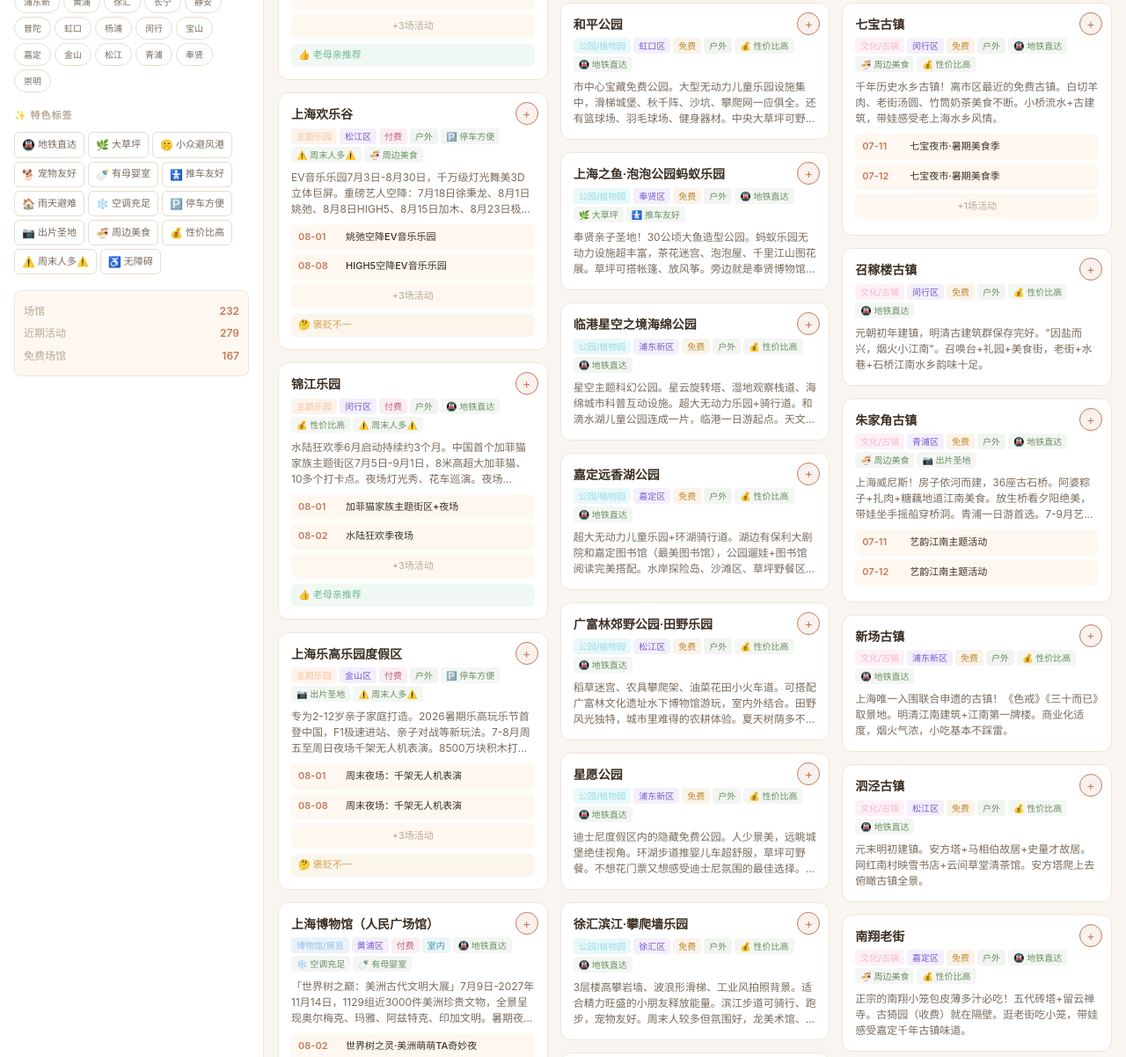
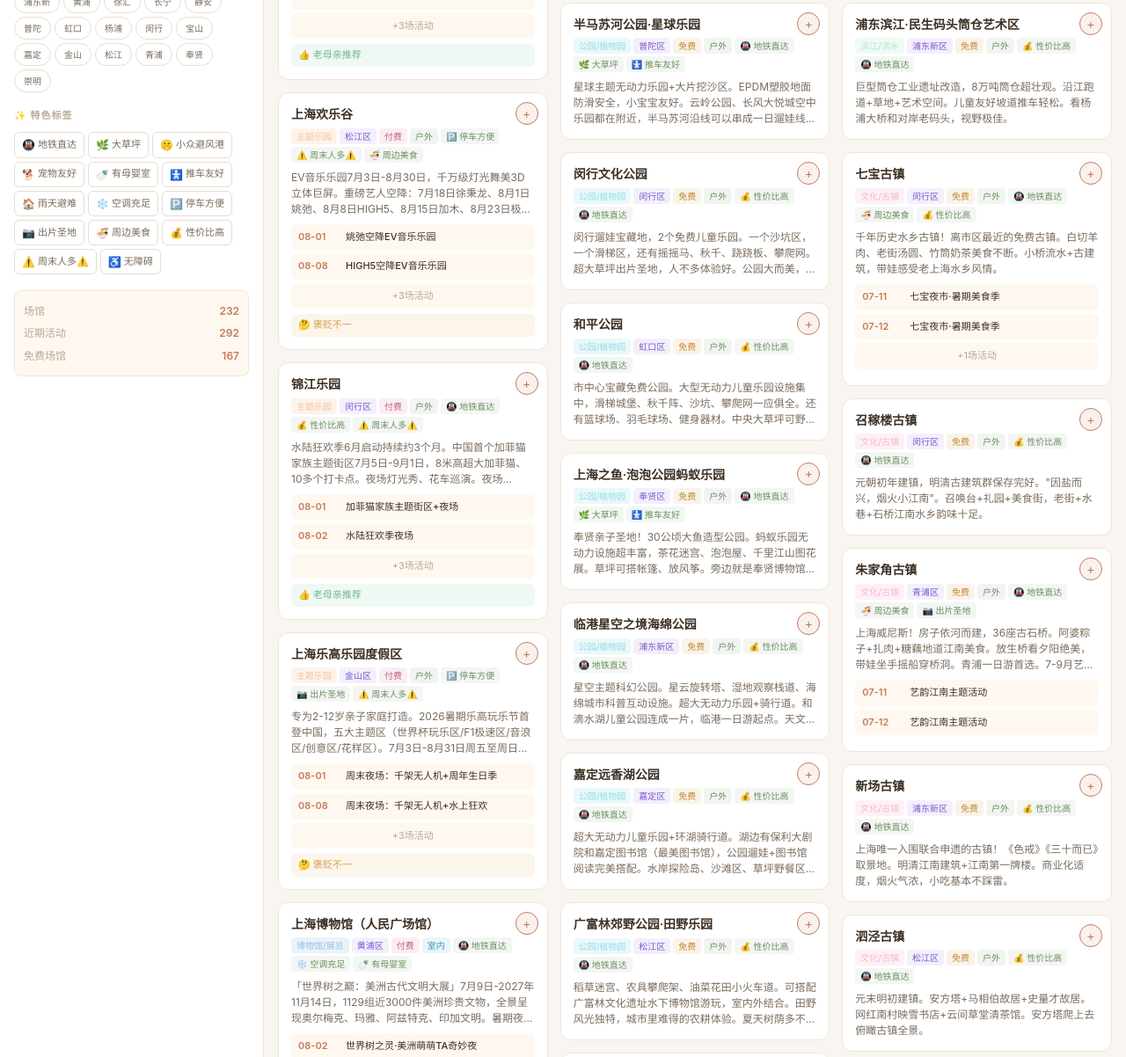
Before and after one commit to wangyanyang0316-hub/shanghai-kids-guide, a plain HTML site: page index.html in a window 1280 px wide. Shown: the part 622-1824 px from the top of the page at 88% size. Drawn offline with Linux system fonts and the light colour scheme; no server answers.

Commit message:
Daily update: 遛娃数据刷新 2026-07-30

```diff
--- a/index.html
+++ b/index.html
@@ -851,12 +851,12 @@
     ticket: '儿童特惠59.9元，成人特惠199元，应届中高考生99元',
     address: '浦东新区南汇新城镇银飞路166号',
     transport: '地铁16号线至临港大道站，3号口换乘1135路',
-    desc: '虎鲸造浪节暑期全程。6.27-8.31夜场连开66天，无人机烟花震撼上映。20万㎡空调房轻松遛娃，十大明星剧目焕新升级。美人鱼大秀、海狮喜剧秀、海豚秀全新登场。新增卡皮巴拉萌趣乐园。',
-    events: [
-      { date: '2026-08-02', title: '夜场无人机烟花+海狮哈哈秀', desc: '虎鲸造浪节·傣迪泼水造浪节，星光夜场至21:00' },
-      { date: '2026-08-09', title: '夜场无人机烟花+海豚奇缘', desc: '海豚秀结合杂技表演+卡皮巴拉萌趣乐园' },
-      { date: '2026-08-16', title: '夜场无人机烟花+美人鱼大秀', desc: '《倾世·人鱼幻境》+夜巡游，北极熊机甲戏水' },
-      { date: '2026-08-23', title: '夜场无人机烟花+虎鲸传奇', desc: '虎鲸传奇前排湿身预警，戏水狂欢节' },
+    desc: '虎鲸造浪节暑期全程。6.27-8.31夜场连开66天，每周末600架无人机+烟花震撼上映。20万㎡空调房轻松遛娃，十大明星剧目焕新升级。全国首个全场景AI机器人互动景区（14台人形机器人覆盖迎宾/科普/巡游/直播）。四大戏水派对、200米机甲喷水巡游、虎鲸星光秀全新上线。美人鱼大秀、海狮喜剧秀、海豚秀全新登场。新增卡皮巴拉萌趣乐园。工会会员专享2.9折起。',
+    events: [
+      { date: '2026-08-02', title: '夜场无人机烟花+海狮哈哈秀', desc: '虎鲸造浪节·傣迪泼水造浪节，600架无人机+烟花，星光夜场至21:00' },
+      { date: '2026-08-09', title: '夜场无人机烟花+海豚奇缘', desc: '海豚秀结合杂技表演+卡皮巴拉萌趣乐园+AI机器人互动' },
+      { date: '2026-08-16', title: '夜场无人机烟花+美人鱼大秀', desc: '《倾世·人鱼幻境》+夜巡游，北极熊机甲戏水+200米机甲喷水巡游' },
+      { date: '2026-08-23', title: '夜场无人机烟花+虎鲸传奇', desc: '虎鲸星光秀首秀+虎鲸传奇前排湿身预警，戏水狂欢节' },
       { date: '2026-08-30', title: '虎鲸造浪节·收官夜场', desc: '66天夜场最后一天，暑期收官无人机烟花盛典' },
     ]
   },
@@ -893,16 +893,16 @@
   {
     id: 5, name: '上海乐高乐园度假区', category: 'theme_park', district: '金山区',
     ageRange: ['2-12','3-6','6-12'], indoor: false, free: false,
-    ticket: '早鸟一日票339元，2大1小亲子票1187元',
+    ticket: '1日票成人434元/儿童345元，午后票(13:30后)儿童209元，2大1小亲子票1323元',
     address: '金山区枫泾镇乐缤路999号',
-    transport: '高铁至金山北站，乘1元接驳大巴8分钟直达',
-    desc: '专为2-12岁亲子家庭打造。2026暑期乐高玩乐节首登中国，F1极速进站、亲子对战等新玩法。7-8月周五至周日夜场千架无人机表演。8500万块积木打造奇幻世界。',
-    events: [
-      { date: '2026-08-01', title: '周末夜场：千架无人机表演', desc: 'F1极速进站、亲子对战' },
-      { date: '2026-08-08', title: '周末夜场：千架无人机表演', desc: '8500万块积木奇幻世界' },
-      { date: '2026-08-15', title: 'F1极速进站+乐高玩乐节', desc: '暑期乐高玩乐节中国首站，8500万块积木' },
-      { date: '2026-08-22', title: '周末夜场：千架无人机表演', desc: '亲子对战+乐高创意搭建' },
-      { date: '2026-08-29', title: '暑期收官夜场', desc: '暑期最后一周夜场无人机表演' },
+    transport: '高铁G1509乐高主题列车至金山北站，乘1元接驳大巴8分钟直达',
+    desc: '专为2-12岁亲子家庭打造。2026暑期乐高玩乐节首登中国，五大主题区（世界杯玩乐区/F1极速区/音浪区/创意区/花样区）。7月3日-8月31日周五至周日夜场千架无人机表演+周年生日季。水上项目全开：音乐喷泉升级、水上摩托艇、沙滩派对。国内首列复兴号乐高乐园主题列车已上线。酒店露天泳池开放。',
+    events: [
+      { date: '2026-08-01', title: '周末夜场：千架无人机+周年生日季', desc: '乐高玩乐节五大主题区+F1极速进站+世界杯玩乐区' },
+      { date: '2026-08-08', title: '周末夜场：千架无人机+水上狂欢', desc: '音乐喷泉升级+水上摩托艇+沙滩派对' },
+      { date: '2026-08-15', title: '乐高玩乐节·音浪创意双主题日', desc: '音浪区互动演出+创意区无限拼搭+花样区秘密花园' },
+      { date: '2026-08-22', title: '周末夜场：千架无人机+周年庆', desc: '周年生日季+亲子对战+午后票优惠' },
+      { date: '2026-08-29', title: '暑期收官夜场', desc: '暑期最后一周夜场无人机表演+水上项目' },
     ]
   },
   {
@@ -911,7 +911,7 @@
     ticket: '常设展免费，美洲文明大展148元，奇妙夜198元',
     address: '黄浦区人民大道201号',
     transport: '地铁1/2/8号线至人民广场站，1号口步行5分钟',
-    desc: '「世界树之巅：美洲古代文明大展」7月9日-2027年11月14日，1129组近3000件美洲珍贵文物，全景呈现奥尔梅克、玛雅、阿兹特克、印加文明。暑期夜场：7月11日-8月31日每周六18:30-21:30「世界树之灵·美洲萌萌TA奇妙夜」卡皮巴拉、羊驼等萌宠进博物馆。新增文物互动体验、创意手工创作等亲子环节。',
+    desc: '「世界树之巅：美洲古代文明大展」7月9日-2027年11月14日，1129组近3000件美洲珍贵文物，全景呈现奥尔梅克、玛雅、阿兹特克、印加文明。暑期夜场：每周二至周五17:00-21:00（收费），每周六18:00-21:00「世界树之灵·美洲萌萌TA奇妙夜」卡皮巴拉、羊驼等萌宠进博物馆。新增文物互动体验、创意手工创作等亲子环节。青少年免费观展福利进行中。',
     coords: [31.2361, 121.4755],
     events: [
       { date: '2026-08-02', title: '世界树之灵·美洲萌萌TA奇妙夜', desc: '卡皮巴拉、羊驼等美洲动物进馆互动，18:30-21:30夜场' },
@@ -927,7 +927,7 @@
     ticket: '免费参观',
     address: '浦东新区世纪大道1952号',
     transport: '地铁2号线至上海科技馆站',
-    desc: '「肇兴中国：秦·大一统之路」文物考古特展6月-9月，510件文物（即将收官）。珠归海上：庄万里家族捐赠两塗轩书画展（第二期）至10月。暂得之乐：暂得楼捐赠明清瓷器展至2027年2月。',
+    desc: '「肇兴中国：秦·大一统之路」文物考古特展6月-9月7日，510件文物（暑假最后看展机会，即将收官）。珠归海上：庄万里家族捐赠两塗轩书画展（第二期）至10月。暂得之乐：暂得楼捐赠明清瓷器展至2027年2月。',
     events: [
       { date: '2026-08-02', title: '秦·大一统之路·收官倒计时', desc: '510件文物，9月7日展览结束，暑假最后看展机会' },
       { date: '2026-08-09', title: '珠归海上书画+瓷器双展', desc: '庄万里家族捐赠书画+暂得楼明清瓷器' },
@@ -1001,6 +1001,11 @@
     desc: '「奇幻帐篷夜」博物馆奇妙夜每周六开营，夜宿博物馆。热力剧场表演、玻璃迷宫挑战。与上博美洲文明大展联动的双馆沉浸研学项目。',
     events: [
       { date: '2026-07-11', title: '奇幻帐篷夜·博物馆夜宿', desc: '限定艺术导览、热力剧场表演、玻璃迷宫' },
+      { date: '2026-08-02', title: '奇幻帐篷夜·博物馆夜宿', desc: '每周六开营，夜宿博物馆+热力剧场+玻璃迷宫' },
+      { date: '2026-08-09', title: '奇幻帐篷夜·博物馆夜宿', desc: '每周六开营，限定艺术导览+双馆沉浸研学' },
+      { date: '2026-08-16', title: '奇幻帐篷夜·博物馆夜宿', desc: '每周六开营，热力剧场表演+玻璃迷宫挑战' },
+      { date: '2026-08-23', title: '奇幻帐篷夜·博物馆夜宿', desc: '每周六开营，暑期收官夜宿体验' },
+      { date: '2026-08-30', title: '奇幻帐篷夜·博物馆夜宿', desc: '每周六开营，暑期最后一场夜宿活动' },
     ]
   },
   {
@@ -1015,16 +1020,17 @@
   {
     id: 14, name: '上海野生动物园', category: 'zoo_aquarium', district: '浦东新区',
     ageRange: ['0-3','3-6','6-12','12+','all'], indoor: false, free: false,
-    ticket: '暑期成人118元，夜场票99元（7月31日前）',
+    ticket: '成人190元，7-8月生日专享99元，1.5米以下儿童0元，夜场成人99元/儿童0元',
     address: '浦东新区宣桥镇南六公路178号',
     transport: '地铁16号线至野生动物园站，换乘浦东125路',
-    desc: '暑期夜公园回归，运营至21:00。《蛋仔派对》IP空降！夜探猛兽区、科普夜游、乘船观动物。巨型蛋仔气模、人偶巡游、6大互动闯关游戏。天鹅湖"动物版天鹅湖"灯光秀。预售低至6折。',
-    events: [
-      { date: '2026-08-01', title: '蛋仔派对·夜公园', desc: '蛋仔人偶欢乐巡游+夜探猛兽区，乘船观动物' },
-      { date: '2026-08-02', title: '萌兽奇趣夜', desc: '暗夜奇遇记导览车，6大互动闯关游戏' },
-      { date: '2026-08-08', title: '夜公园·野趣夜游', desc: '日游狂欢+夜探秘境，水域探秘游船' },
-      { date: '2026-08-15', title: '夜场·东北虎观景晚餐', desc: '老虎餐厅落地玻璃观东北虎，科普夜游' },
-      { date: '2026-08-22', title: '蛋仔派对周末专场', desc: '人偶巡游+夜间灯光秀+互动闯关' },
+    desc: '暑期夜公园回归，9:00-21:00全天候运营。《蛋仔派对》IP联名"萌兽奇趣记"主题活动。8.4米巨型蛋仔气模驻守入口，人偶大巡游每日定时上演。夜场王牌：全国独有夜间猛兽区游览（9:15-20:30），低照度灯光观察猎豹/非洲狮/东北虎/狼群夜间活动。水域探秘黄昏游船（9:15-19:00），夕阳天鹅伴舟。天鹅湖沉浸式光影大秀（20:00），水幕+音乐+灯光。"月光追踪计划"夜场研学上线，集线索印章兑换纪念勋章。萌虎乐队互动表演（19:30）。绿野星漩、百兽夜行、萤火星河等光影场景。',
+    events: [
+      { date: '2026-08-01', title: '蛋仔派对·夜公园', desc: '8.4米巨型蛋仔气模+人偶大巡游+夜探猛兽区+水域探秘游船' },
+      { date: '2026-08-02', title: '萌兽奇趣夜·月光追踪计划', desc: '夜场研学上线，手持藏宝图集线索印章兑换纪念勋章' },
+      { date: '2026-08-08', title: '夜公园·野趣夜游', desc: '日游狂欢+夜探秘境，车入区夜探猛兽+水域探秘黄昏游船' },
+      { date: '2026-08-15', title: '夜场·天鹅湖光影大秀', desc: '20:00天鹅湖沉浸式光影秀，水幕+音乐+灯光，萌虎乐队19:30' },
+      { date: '2026-08-22', title: '蛋仔派对周末专场', desc: '人偶大巡游+6大互动闯关+绿野星漩/百兽夜行光影场景' },
+      { date: '2026-08-29', title: '暑期夜公园收官周末', desc: '夜场研学最后招募，全天候日游夜探秘境模式' },
     ]
   },
   {
@@ -1351,10 +1357,11 @@
     ticket: '完全免费',
     address: '长宁区遵义路100号',
     transport: '地铁2号线至娄山关路站',
-    desc: '上海老牌亲子商场标杆。中庭常年举办免费IP主题展（暑期可能有汪汪队、小马宝莉等）。免费儿童游乐区设施丰富。亲子餐厅、母婴室配套齐全。商场被评为上海儿童友好商场。',
-    events: [
-      { date: '2026-07-26', title: '孩之宝玩具嘉年华·暑期开幕', desc: '变形金刚/培乐多/地产大亨三大IP齐聚中庭，免费体验' },
-      { date: '2026-08-08', title: 'IP主题巡展·亲子手作', desc: '暑期亲子手工坊+变形金刚巡游，中庭免费活动' }
+    desc: '上海老牌亲子商场标杆。7月17日-10月11日"跑进夏天 玩出花样"夏日季。第一弹：7月17日-8月9日孩之宝玩具嘉年华，变形金刚/地产大亨/培乐多三大IP齐聚，机甲变形/抓钞狂欢/海洋球池互动。海岛美陈造梦：沙滩度假屋、喷泉水雾、桨板落日天幕。免费儿童游乐区设施丰富。亲子餐厅、母婴室配套齐全。商场被评为上海儿童友好商场。',
+    events: [
+      { date: '2026-08-02', title: '孩之宝玩具嘉年华·机甲变形', desc: '变形金刚机甲变形体验+培乐多海洋球池+抓钞狂欢，免费游玩卡' },
+      { date: '2026-08-09', title: '孩之宝嘉年华收官+超级飞侠接档', desc: '8月9日孩之宝活动最后一天，随后超级飞侠主题展接力登场' },
+      { date: '2026-08-16', title: '超级飞侠主题展·亲子互动', desc: '超级飞侠IP主题活动，亲子互动游戏+中庭免费体验' },
     ],
   },
   {
@@ -1518,8 +1525,13 @@
     ticket: '免费，建议预约',
     address: '普陀区光复西路2500号',
     transport: '地铁15号线至长风公园站',
-    desc: '2022年新开，24米高四层现代建筑，全国收集少儿出版物语种最多的省级少儿图书馆。53万册藏书，4万册外文原版童书。每层按年龄分区，4-16岁各得其所。沉浸式阅读展、亲子朗读活动常年不断。',
-    events: [],
+    desc: '2022年新开，24米高四层现代建筑，全国收集少儿出版物语种最多的省级少儿图书馆。53万册藏书，4万册外文原版童书。2026年85周年馆庆，7月19日"少图奇妙夜"近20场活动（书香游戏打卡集章、馆藏AI时光机、天空画板、蜜宝光影秀）。暑期童话剧惠民演出《花花魔盒》《妈妈的味道》走进各区阅读新空间。',
+    events: [
+      { date: '2026-08-02', title: '行阅自然·果真有趣图文展', desc: '一楼大厅主题书展，暑期阅读季' },
+      { date: '2026-08-09', title: '哇!世界真奇妙——翻开图书去旅行', desc: '三楼儿童借阅区主题书展+阅读分享' },
+      { date: '2026-08-16', title: '经典奇遇——与名家大师对话', desc: '四楼青少年借阅区名家作品导读' },
+      { date: '2026-08-23', title: '探秘奇境——《山海经》图文展', desc: '四楼青少年区《山海经》主题图文展' },
+    ],
   },
   {
     id: 61, name: '上海少年儿童图书馆（南西馆）', category: 'museum', district: '静安区',
@@ -1527,8 +1539,11 @@
     ticket: '免费，免预约',
     address: '静安区南京西路962号',
     transport: '地铁2/12/13号线至南京西路站',
-    desc: '上海最早的少年儿童图书馆，欧式历史保护建筑。专注0-3岁早期阅读启蒙，低幼绘本区超温馨。小而美几代人的童年记忆。和长风馆功能互补，低龄宝宝首选。隔壁就是兴业太古汇。',
-    events: [],
+    desc: '上海最早的少年儿童图书馆，欧式历史保护建筑。专注0-3岁早期阅读启蒙，低幼绘本区超温馨。2026年85周年馆庆特别活动。小而美几代人的童年记忆。和长风馆功能互补，低龄宝宝首选。隔壁就是兴业太古汇。',
+    events: [
+      { date: '2026-08-02', title: '欢迎来到积木王国的图书馆', desc: '暑期主题书展，适合低幼宝宝' },
+      { date: '2026-08-09', title: '书页里的草编时光', desc: '非遗草编手作+绘本阅读' },
+    ],
   },
   {
     id: 62, name: '浦东图书馆少儿分馆', category: 'museum', district: '浦东新区',
```
